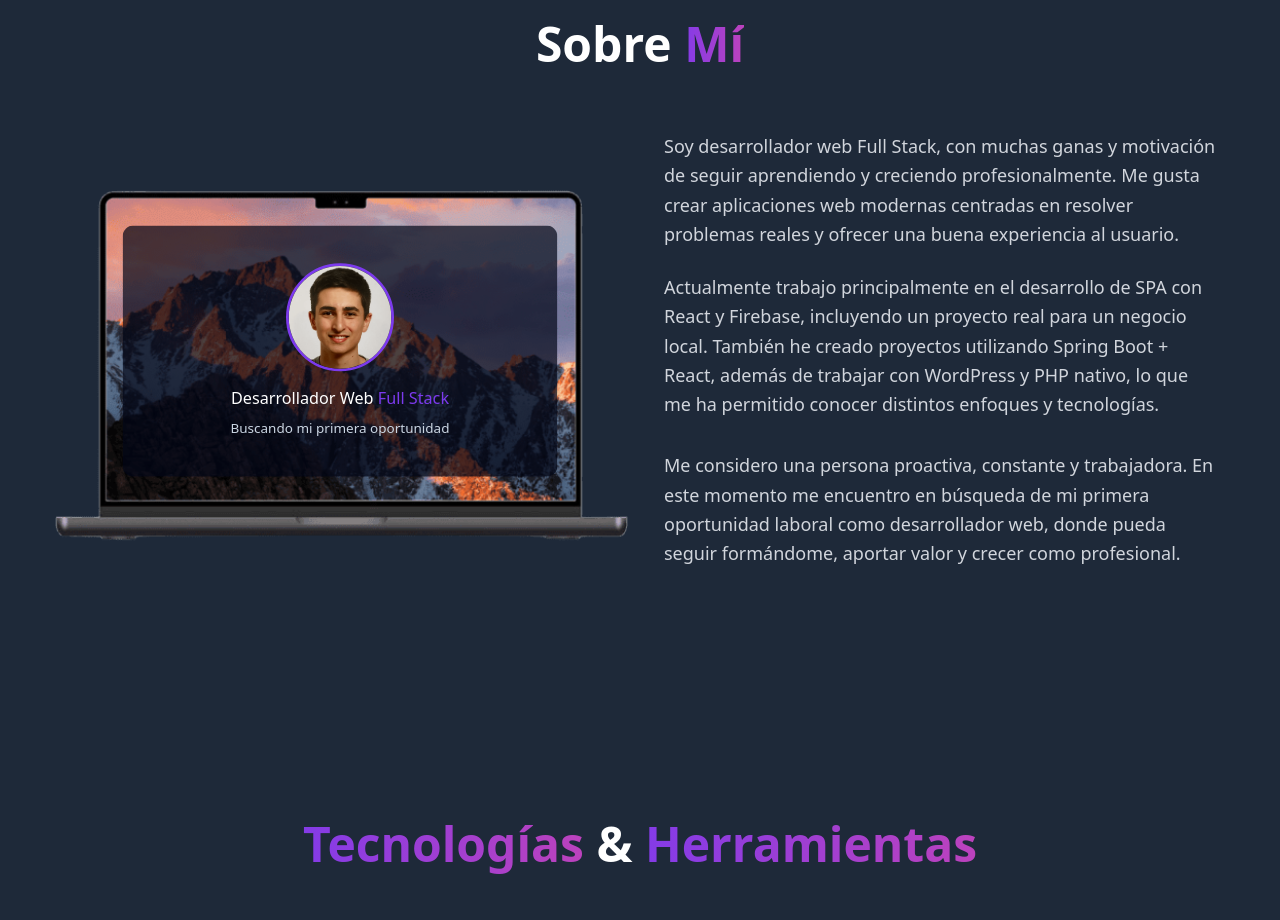
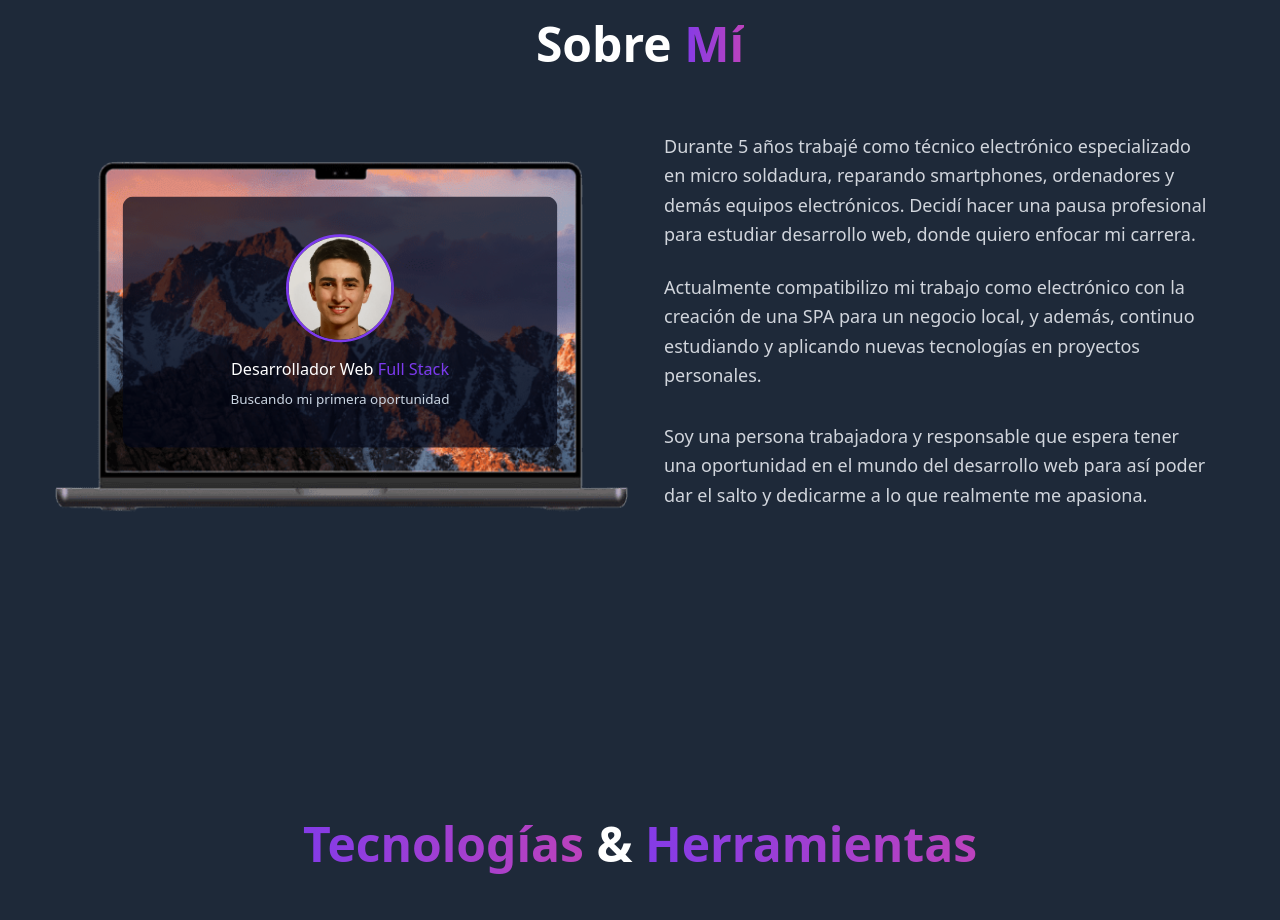
Before and after one commit to PabloDev96/portfolio_2.0, a React (Vite) app: page / in a window 1280 px wide. Shown: the part 860-1780 px from the top of the page. Built offline with nearby package versions, Linux system fonts and the light colour scheme.

Commit message:
edito texto personal y añado vercel analytics

```diff
--- a/package.json
+++ b/package.json
@@ -12,6 +12,7 @@
   "dependencies": {
     "@emailjs/browser": "^4.4.1",
     "@tailwindcss/vite": "^4.1.18",
+    "@vercel/analytics": "^1.6.1",
     "framer-motion": "^12.27.5",
     "react": "^19.2.0",
     "react-dom": "^19.2.0",
--- a/src/components/About.jsx
+++ b/src/components/About.jsx
@@ -199,7 +199,7 @@ export default function AboutMe() {
                             animate={isInView ? { opacity: 1, y: 0 } : {}}
                             transition={{ duration: 0.8, delay: 0.2 }}
                         >
-                            Soy desarrollador web Full Stack, con muchas ganas y motivación de seguir aprendiendo y creciendo profesionalmente. Me gusta crear aplicaciones web modernas centradas en resolver problemas reales y ofrecer una buena experiencia al usuario.
+                            Durante 5 años trabajé como técnico electrónico especializado en micro soldadura, reparando smartphones, ordenadores y demás equipos electrónicos. Decidí hacer una pausa profesional para estudiar desarrollo web, donde quiero enfocar mi carrera.
                         </motion.p>
 
                         <motion.p
@@ -208,7 +208,7 @@ export default function AboutMe() {
                             animate={isInView ? { opacity: 1, y: 0 } : {}}
                             transition={{ duration: 0.8, delay: 0.3 }}
                         >
-                            Actualmente trabajo principalmente en el desarrollo de SPA con React y Firebase, incluyendo un proyecto real para un negocio local. También he creado proyectos utilizando Spring Boot + React, además de trabajar con WordPress y PHP nativo, lo que me ha permitido conocer distintos enfoques y tecnologías.
+                            Actualmente compatibilizo mi trabajo como electrónico con la creación de una SPA para un negocio local, y además, continuo estudiando y aplicando nuevas tecnologías en proyectos personales.
                         </motion.p>
 
                         <motion.p
@@ -217,7 +217,7 @@ export default function AboutMe() {
                             animate={isInView ? { opacity: 1, y: 0 } : {}}
                             transition={{ duration: 0.8, delay: 0.3 }}
                         >
-                            Me considero una persona proactiva, constante y trabajadora. En este momento me encuentro en búsqueda de mi primera oportunidad laboral como desarrollador web, donde pueda seguir formándome, aportar valor y crecer como profesional.
+                            Soy una persona trabajadora y responsable que espera tener una oportunidad en el mundo del desarrollo web para así poder dar el salto y dedicarme a lo que realmente me apasiona.
                         </motion.p>
 
                     </div>
--- a/src/main.jsx
+++ b/src/main.jsx
@@ -2,12 +2,14 @@ import React from "react";
 import ReactDOM from "react-dom/client";
 import App from "./App";
 import { ThemeProvider } from "./context/ThemeContext";
+import { Analytics } from "@vercel/analytics/react";
 import "./index.css";
 
 ReactDOM.createRoot(document.getElementById("root")).render(
   <React.StrictMode>
     <ThemeProvider>
       <App />
+      <Analytics />
     </ThemeProvider>
   </React.StrictMode>
 );
```
Also changed, not shown: 1 other file (tests, documents, lock files or other folders).
